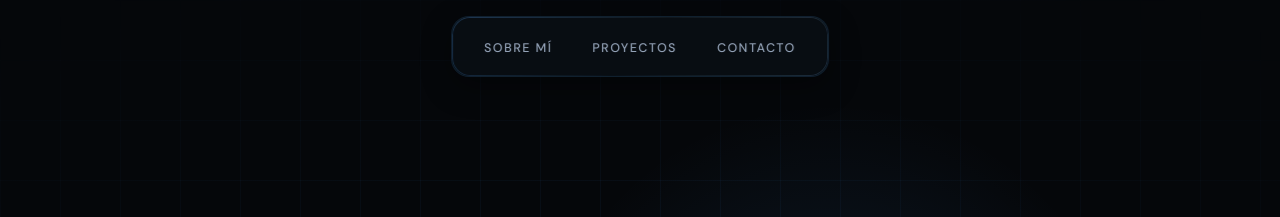
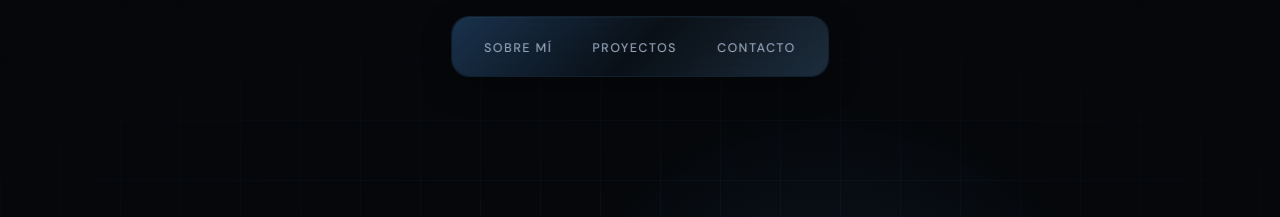
Before and after one commit to Arturo5312/Portafolio, a plain HTML site: page index.html in a window 1280 px wide. Shown: the top 217 px of the page. Drawn offline with nearby package versions, Linux system fonts and the light colour scheme.

Commit message:
correccion

```diff
--- a/style.css
+++ b/style.css
@@ -85,9 +85,6 @@ nav::before {
       rgba(124,192,255,0.18)
     );
 
-  -webkit-mask:
-    linear-gradient(#fff 0 0) content-box,
-    linear-gradient(#fff 0 0);
 
   -webkit-mask-composite: xor;
           mask-composite: exclude;
```
